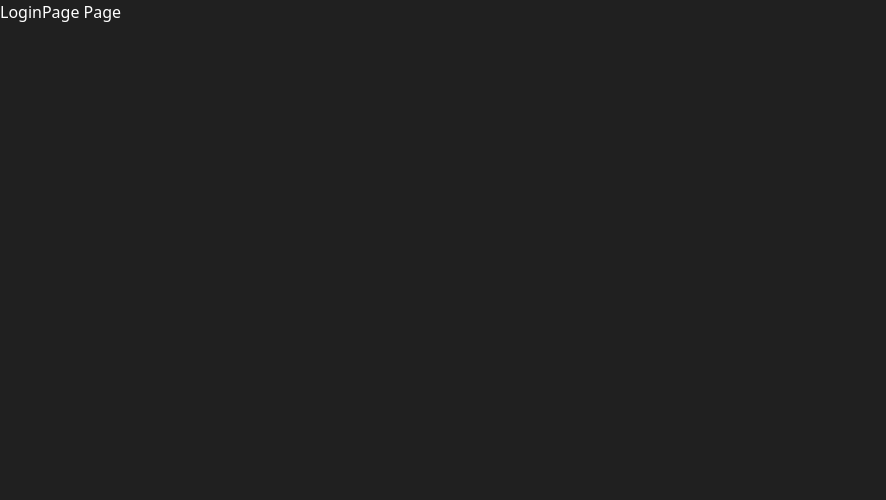
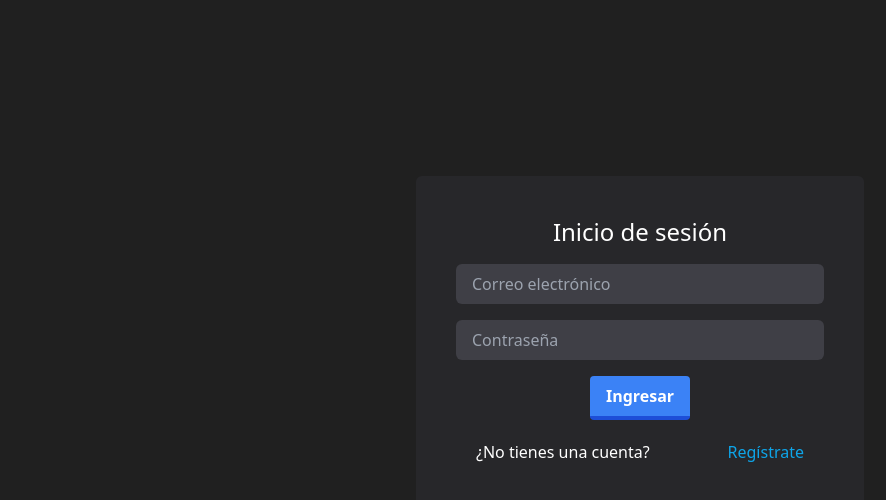
Before and after one commit to AndresManjarres/TaskLogin, a React (Vite) app in the folder client/: page /login in a window 1280 px wide. Shown: the top 500 px of the page, without its empty margins (0-886 px from the left). Built offline with nearby package versions, Linux system fonts and the light colour scheme.

Commit message:
Inicio de sesion(Signin-Login) y logica de errores

```diff
--- a/client/src/api/auth.js
+++ b/client/src/api/auth.js
@@ -4,3 +4,5 @@ import axios from 'axios';
 const API_URL = 'http://localhost:3000/api';
 
 export const registerRequest = user => axios.post(`${API_URL}/register`, user);
+
+export const loginRequest = user => axios.post(`${API_URL}/login`, user);
--- a/client/src/context/AuthContext.jsx
+++ b/client/src/context/AuthContext.jsx
@@ -1,5 +1,5 @@
-import { createContext, useState, useContext} from "react";
-import { registerRequest } from '../api/auth';
+import { createContext, useState, useContext, useEffect} from "react";
+import { registerRequest, loginRequest } from '../api/auth';
 import PropTypes from 'prop-types';
 
 export const AuthContext = createContext();
@@ -29,10 +29,38 @@ export const AuthProvider = ({ children }) => {
     }
   };
 
+  const signin = async (user) => {
+     try {
+      const  res = await loginRequest(user);
+      console.log(res);
+     } catch (error) {
+      if(Array.isArray(error.response.data))
+      {
+        return setErrors(error.response.data);
+      }
+      setErrors([error.response.data.message])
+     }
+
+
+  }
+
+  //Funcion para borrar datos despues de 5 segundos
+  useEffect(() => {
+    if(errors.length > 0){
+      const timer = setTimeout(() => {
+        setErrors([]);
+      }, 5000);
+      return () => clearTimeout(timer); //limpia el timer para no gastar en renderizado
+    }
+  }, [errors]);
+
+
+
   return (
     <AuthContext.Provider
     value={{
       signup,
+      signin,
       user,
       isAuthenticated,
       errors,
--- a/client/src/pages/LoginPage.jsx
+++ b/client/src/pages/LoginPage.jsx
@@ -1,6 +1,54 @@
+import { useForm } from 'react-hook-form'
+import { useAuth } from '../context/AuthContext';
+import {Link} from 'react-router-dom'
+
 function LoginPage() {
+
+  const { register, handleSubmit, formState: { errors } } = useForm();
+  const {signin, errors: signinErrors} = useAuth();
+
+  const onSubmit = handleSubmit((data) => {
+    signin(data)
+  });
+
   return (
-    <div>LoginPage Page</div>
+    <div className='flex h-[calc(100vh-100px)] items-center justify-center'>
+
+      <div className='bg-zinc-800 max-w-md w-full p-10 rounded-md'>
+
+      {
+        signinErrors.map((error, i) => (
+          <div className='bg-red-500 p-2 text-white text-center my-2' key={i}>
+            {error}
+          </div>
+        ))
+      }
+
+        <h1 className='text-2xl text-center mb-4'>Inicio de sesión</h1>
+
+        <form
+          onSubmit={onSubmit} className='flex flex-col'>
+
+          <input type="email"  {...register("email", { required: true })}
+            className='w-full bg-zinc-700 text-white px-4 py-2 rounded-md mb-4' placeholder='Correo electrónico'
+          />
+          {
+            errors.email && <p className='text-red-500'>El email es requerido</p>
+          }
+          <input type="password"  {...register("password", { required: true })}
+            className='w-full bg-zinc-700 text-white px-4 py-2 rounded-md mb-4' placeholder='Contraseña'
+          />
+          {
+            errors.password && <p className='text-red-500'>La contraseña es requerida</p>
+          }
+
+          <button type="submit" className='bg-blue-500 hover:bg-blue-400 text-white font-bold py-2 px-4 border-b-4 border-blue-700 hover:border-blue-500 rounded self-center'>Ingresar</button>
+        </form>
+        <p className='flex gap-x-2 justify-between p-5'>
+          ¿No tienes una cuenta? <Link to='/register' className='text-sky-500 hover:text-blue-400'>Regístrate</Link>
+        </p>
+      </div>
+    </div>
   )
 }
 
--- a/client/src/pages/RegisterPage.jsx
+++ b/client/src/pages/RegisterPage.jsx
@@ -2,6 +2,7 @@ import { useForm } from 'react-hook-form';
 import { useAuth } from '../context/AuthContext';
 import { useEffect } from 'react';
 import { useNavigate } from 'react-router-dom';
+import { Link } from 'react-router-dom';
 
 function RegisterPage() {
   // para registrar inputs en un estado
@@ -9,6 +10,7 @@ function RegisterPage() {
     errors
   }
   } = useForm();
+
   const { signup, isAuthenticated, errors: AuthErrors} = useAuth();
   const navigate = useNavigate();
 
@@ -23,14 +25,18 @@ function RegisterPage() {
 
   return (
 
-    <div className='bg-zinc-800 max-w-md p-10 rounded-md'>
+    <div className='flex h-[calc(100vh-100px)] items-center justify-center'>
       {
         AuthErrors.map((error, i) => (
-          <div className='bg-red-500 p-2 text-white' key={i}>
+          <div className='bg-red-500 p-2 text-white text-center my-2' key={i}>
             {error}
           </div>
         ))
       }
+      <div className = 'bg-zinc-800 max-w-md w-full p-10 rounded-md'>
+
+      <h1 className='text-2xl text-center mb-4'>Registrate</h1>
+
       <form
         onSubmit={onSubmit} className='flex flex-col'>
 
@@ -57,6 +63,11 @@ function RegisterPage() {
         <button type="submit" className='bg-blue-500 hover:bg-blue-400 text-white font-bold py-2 px-4 border-b-4 border-blue-700 hover:border-blue-500 rounded self-center'>Registrarse</button>
       </form>
 
+      <p className='flex gap-x-2 justify-between p-5'>
+          ¿Ya tienes una cuenta? <Link to='/login' className='text-sky-500 hover:text-blue-400'>Inicia sesión</Link>
+        </p>
+      </div>
+
     </div>
   )
 }
```
Also changed, not shown: 1 other file (tests, documents, lock files or other folders).
